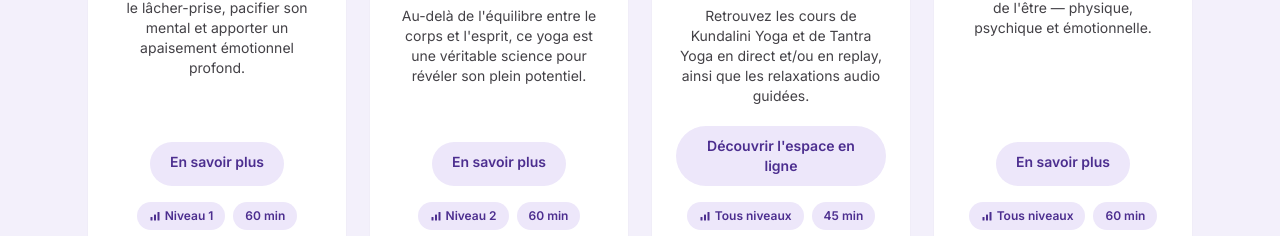
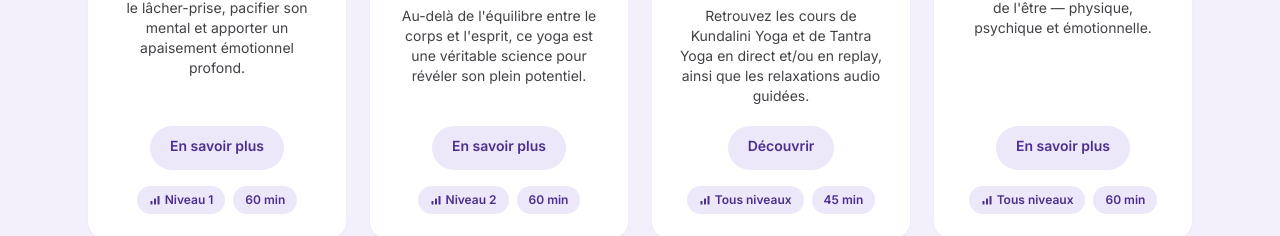
Before and after one commit to maxwelito-lgtm/YogaKunda, a Next.js app: page / in a window 1280 px wide. Shown: the part 1258-1494 px from the top of the page. Built offline with nearby package versions, Linux system fonts and the light colour scheme.

Commit message:
content: sous-titre générique pour la section Activités

```diff
--- a/components/ActivityCards.tsx
+++ b/components/ActivityCards.tsx
@@ -39,7 +39,7 @@ const activites: Activity[] = [
     texte:
       "Retrouvez les cours de Kundalini Yoga et de Tantra Yoga en direct et/ou en replay, ainsi que les relaxations audio guidées.",
     image: "https://picsum.photos/seed/enligne/200/200",
-    cta: "Découvrir l'espace en ligne",
+    cta: "Découvrir",
     href: "/mon-espace",
     niveau: "Tous niveaux",
     duree: "45 min",
```
